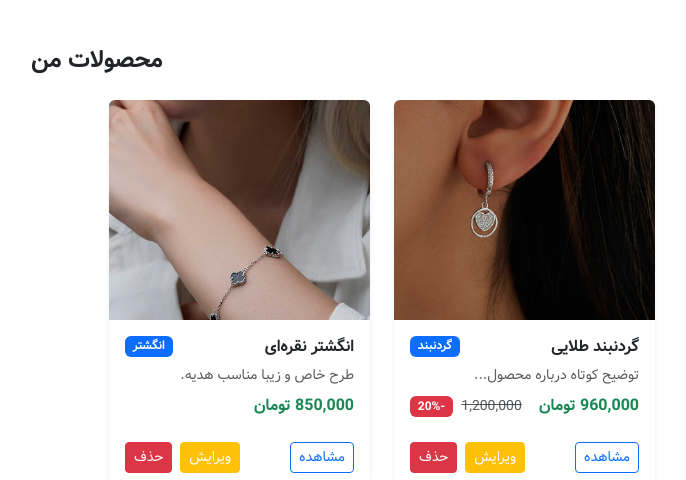
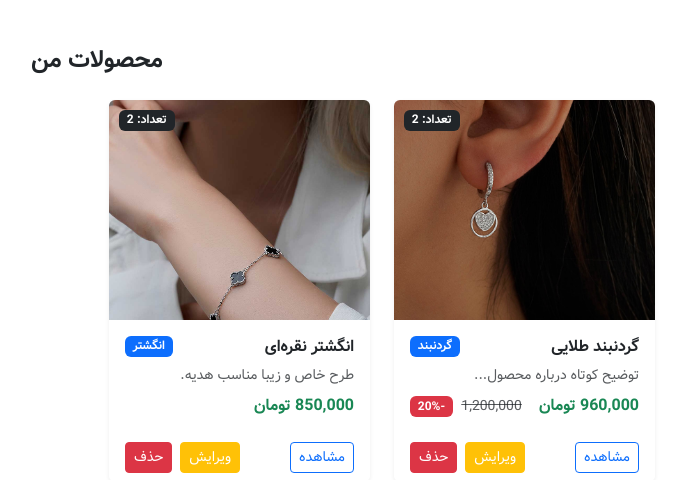
Before and after one commit to AryaFardmanesh/Dibassories, a PHP site: page /panel/index.php in a window 1280 px wide. Shown: the part 877-1357 px from the top of the page, without its empty margins (543-1229 px from the left). Run offline with PHP 8.4, Linux system fonts and the light colour scheme.

Commit message:
Add: badge count for products card in panel page.

```diff
--- a/panel/index.php
+++ b/panel/index.php
@@ -504,7 +504,8 @@
 			<div class="col-12 col-sm-6 col-lg-4 col-xl-3">
 				<div class="card h-100 shadow-sm border-0">
 					<a href="product.php?id=1" class="text-decoration-none text-dark">
-					<img src="<?= ASSETS_DIR ?>/img/products/1.jpg" class="card-img-top rounded-top" alt="محصول" style="height: 220px; object-fit: cover;">
+						<img src="<?= ASSETS_DIR ?>/img/products/1.jpg" class="card-img-top rounded-top" alt="محصول" style="height: 220px; object-fit: cover;">
+						<span class="badge bg-dark text-white position-absolute" style="top: 10px; left: 10px;">تعداد: 2</span>
 					</a>
 					<div class="card-body">
 						<div class="d-flex justify-content-between align-items-center mb-2">
@@ -534,6 +535,7 @@
 				<div class="card h-100 shadow-sm border-0">
 					<a href="product.php?id=2" class="text-decoration-none text-dark">
 						<img src="<?= ASSETS_DIR ?>/img/products/2.jpg" class="card-img-top rounded-top" alt="محصول" style="height: 220px; object-fit: cover;">
+						<span class="badge bg-dark text-white position-absolute" style="top: 10px; left: 10px;">تعداد: 2</span>
 					</a>
 					<div class="card-body">
 						<div class="d-flex justify-content-between align-items-center mb-2">
```
